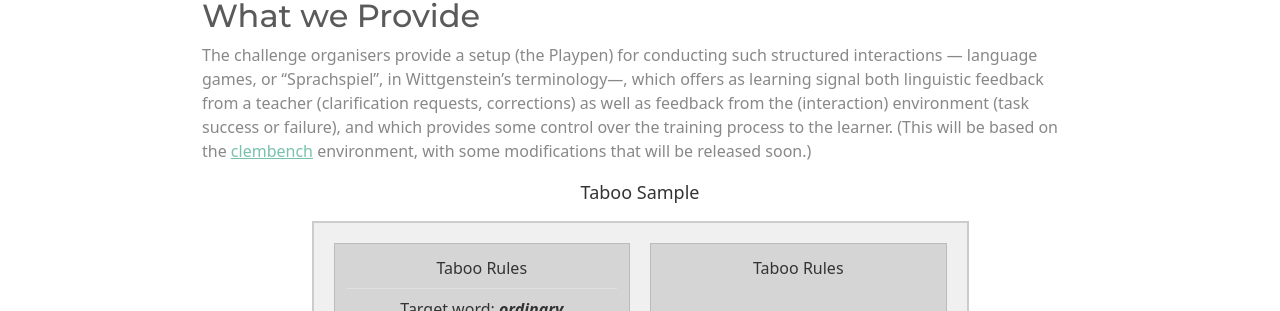
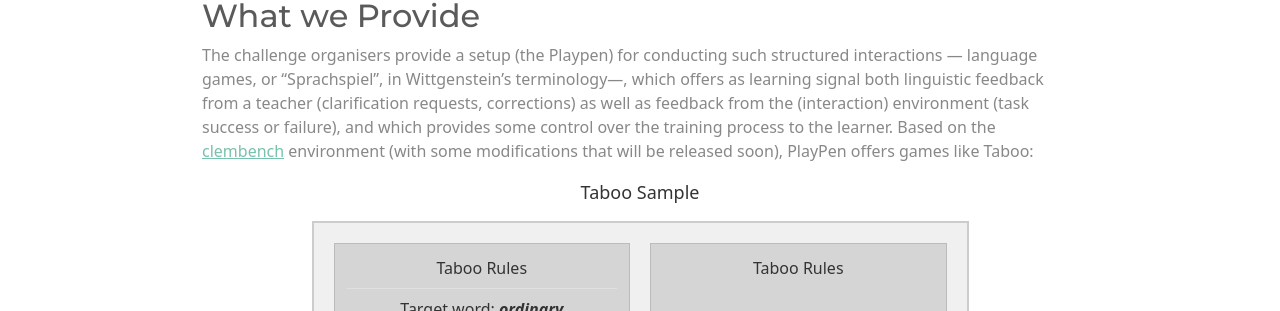
Before and after one commit to lm-playschool/lm-playschool.github.io, a Jekyll site: the page built from challenge.md, in a window 1280 px wide. Shown: the part 732-1043 px from the top of the page. Built offline with Jekyll 4.4.1, drawn with Linux system fonts in a browser that asks for light colours; our own code applies the rules of GitHub Pages for plain Markdown files.

Commit message:
Update description
Clarified the description of the Playpen setup and its relation to the clembench environment.

```diff
--- a/challenge.md
+++ b/challenge.md
@@ -18,7 +18,7 @@ The focus of the competition are pre-trained (and instruction-tuned) models whic
 
 ## What we Provide
 
-The challenge organisers provide a setup (the Playpen) for conducting such structured interactions --- language games, or "Sprachspiel", in Wittgenstein's terminology---, which offers as learning signal both linguistic feedback from a teacher (clarification requests, corrections) as well as feedback from the (interaction) environment (task success or failure), and which provides some control over the training process to the learner. (This will be based on the [clembench](https://github.com/clp-research/clembench) environment, with some modifications that will be released soon.)
+The challenge organisers provide a setup (the Playpen) for conducting such structured interactions --- language games, or "Sprachspiel", in Wittgenstein's terminology---, which offers as learning signal both linguistic feedback from a teacher (clarification requests, corrections) as well as feedback from the (interaction) environment (task success or failure), and which provides some control over the training process to the learner. Based on the [clembench](https://github.com/clp-research/clembench) environment (with some modifications that will be released soon), PlayPen offers games like Taboo:
 
 {%- include taboo-sample.html -%}
 
```
